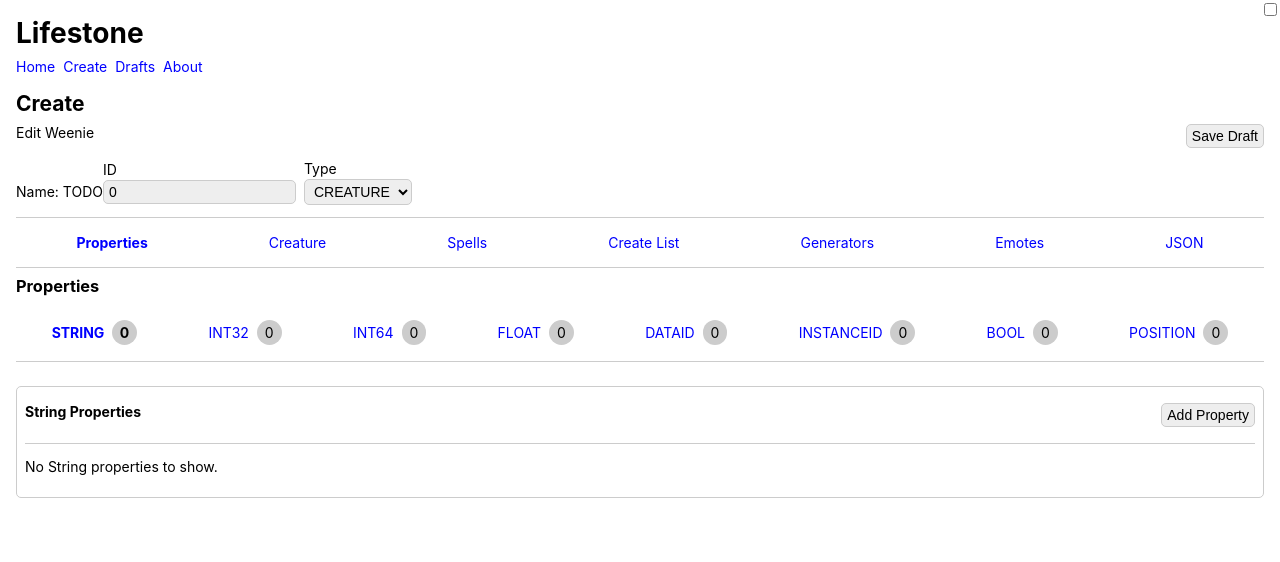
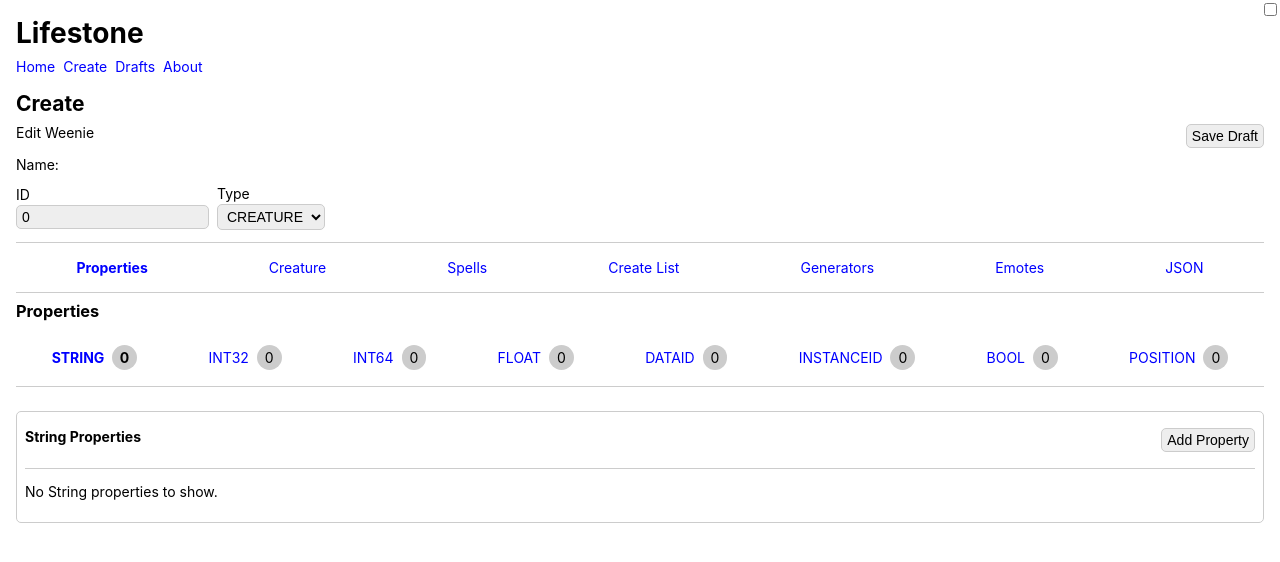
Before and after one commit to amoeba/lifestone, a Vue app: page /create in a window 1280 px wide. Shown: the top 562 px of the page. Built offline with nearby package versions, Linux system fonts and the light colour scheme.

Commit message:
Try and fail to fix weenie props

```diff
--- a/src/components/WeenieEditor.vue
+++ b/src/components/WeenieEditor.vue
@@ -7,10 +7,10 @@
       </div>
     </div>
     <div class="row">
-      <label>
+      <div>
         Name:
-        TODO
-      </label>
+        {{ weenieName }}
+      </div>
 
       <label>
         ID
@@ -86,7 +86,7 @@
       </li>
     </ul>
     <div class="tabpage" :class="{ hidden: !isActive(TAB.PROPERTIES) }">
-      <WeenieProperties v-model="weenie" @change="update" />
+      <WeenieProperties />
     </div>
     <div class="tabpage" :class="{ hidden: !isActive(TAB.CREATURE) }">
       <CreatureProperties v-model="weenie.attributes" @change="update" />
@@ -121,7 +121,7 @@ import CreateList from "./CreateList";
 import GeneratorTable from "./GeneratorTable";
 import Emotes from "./Emotes";
 import { TAB } from "../types/UI";
-import { WeenieType } from "../types/Weenie";
+import { WeenieType, StringProp } from "../types/Weenie";
 
 export default {
   name: "WeenieEditor",
@@ -154,6 +154,11 @@ export default {
         this.$store.dispatch("updateWeenie", this.weenie);
       }
     },
+    weenieName() {
+      return this.$store.state.weenie.stringStats.filter(
+        s => (s.key = StringProp.Name)
+      ).value;
+    },
     weenieTypes() {
       return WeenieType;
     },
--- a/src/components/WeenieProperties.vue
+++ b/src/components/WeenieProperties.vue
@@ -120,16 +120,6 @@ export default {
   components: {
     WeeniePropertiesTable
   },
-  model: {
-    prop: "weenie",
-    event: "change"
-  },
-  props: {
-    weenie: {
-      type: Object,
-      required: true
-    }
-  },
   data() {
     return {
       activeTab: WEENIE_PROPERTY.STRING
@@ -138,11 +128,14 @@ export default {
   computed: {
     TAB() {
       return WEENIE_PROPERTY;
+    },
+    weenie() {
+      return this.$store.state.weenie;
     }
   },
   methods: {
-    update() {
-      this.$emit("change", this.weenie);
+    update(e) {
+      this.$store.dispatch("updateWeenie", this.weenie);
     },
     switchTab(tab) {
       this.activeTab = tab;
--- a/src/components/WeenieProperty.vue
+++ b/src/components/WeenieProperty.vue
@@ -1,12 +1,13 @@
 <template>
   <div class="row group">
-    <select v-model="property.key">
-      <option v-for="prop in propertyTypes" :key="prop">
+    <select v-model="property.key" @input="update">
+      <option v-for="prop in propertyTypes" :key="prop" :value="prop">
         {{
         prop
         }}
       </option>
     </select>
+
     <input v-model="property.value" :type="inputType" @change="update" />
     <button @click="remove">Remove</button>
   </div>
@@ -19,7 +20,7 @@ export default {
   name: "WeenieProperty",
   model: {
     prop: "property",
-    event: "change"
+    event: "input"
   },
   props: {
     index: {
--- a/src/types/Weenie.ts
+++ b/src/types/Weenie.ts
@@ -13,7 +13,7 @@ export enum WeenieType {
   BOOK = "BOOK"
 }
 
-enum StringProp {
+export enum StringProp {
   Name,
   Sex
 }
```
